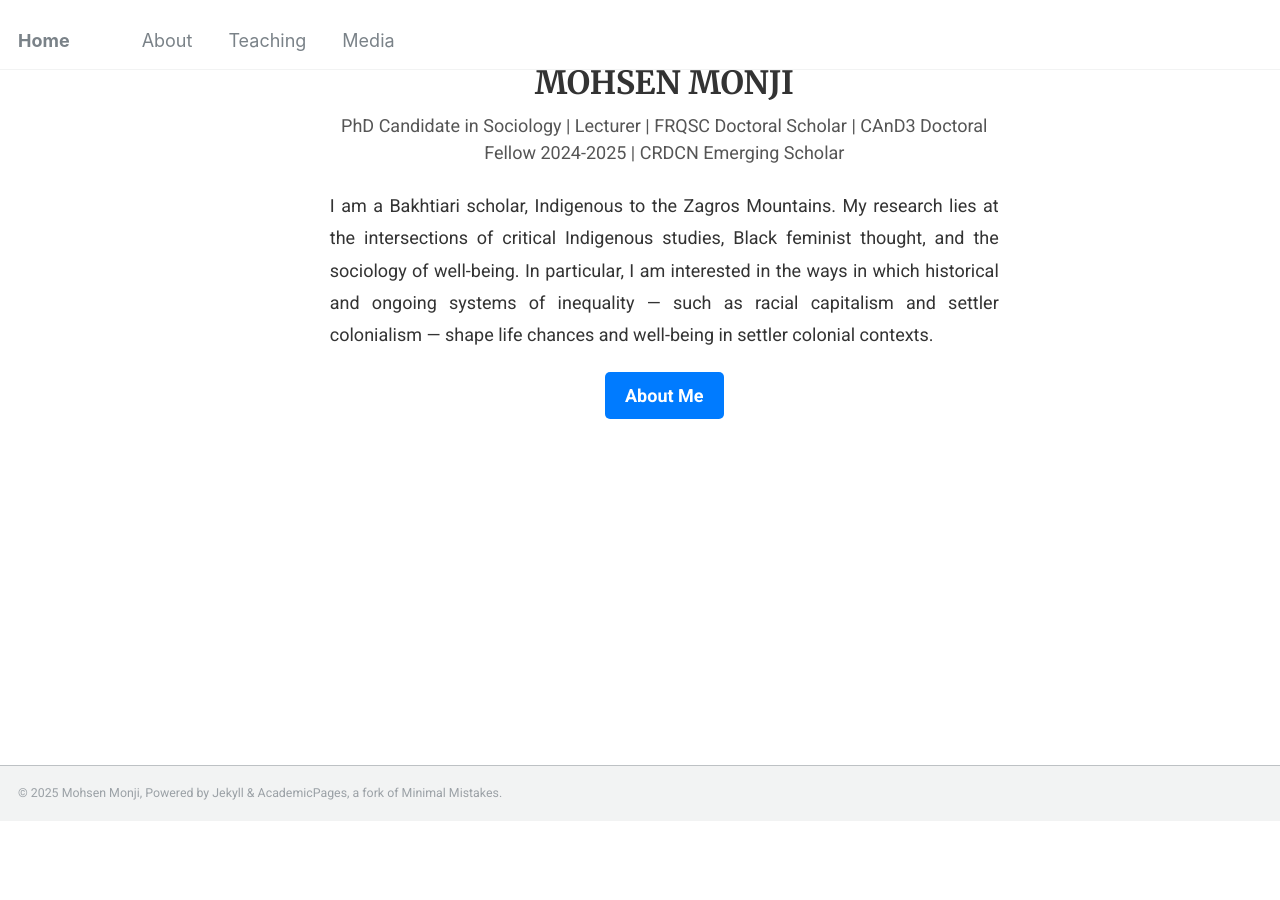
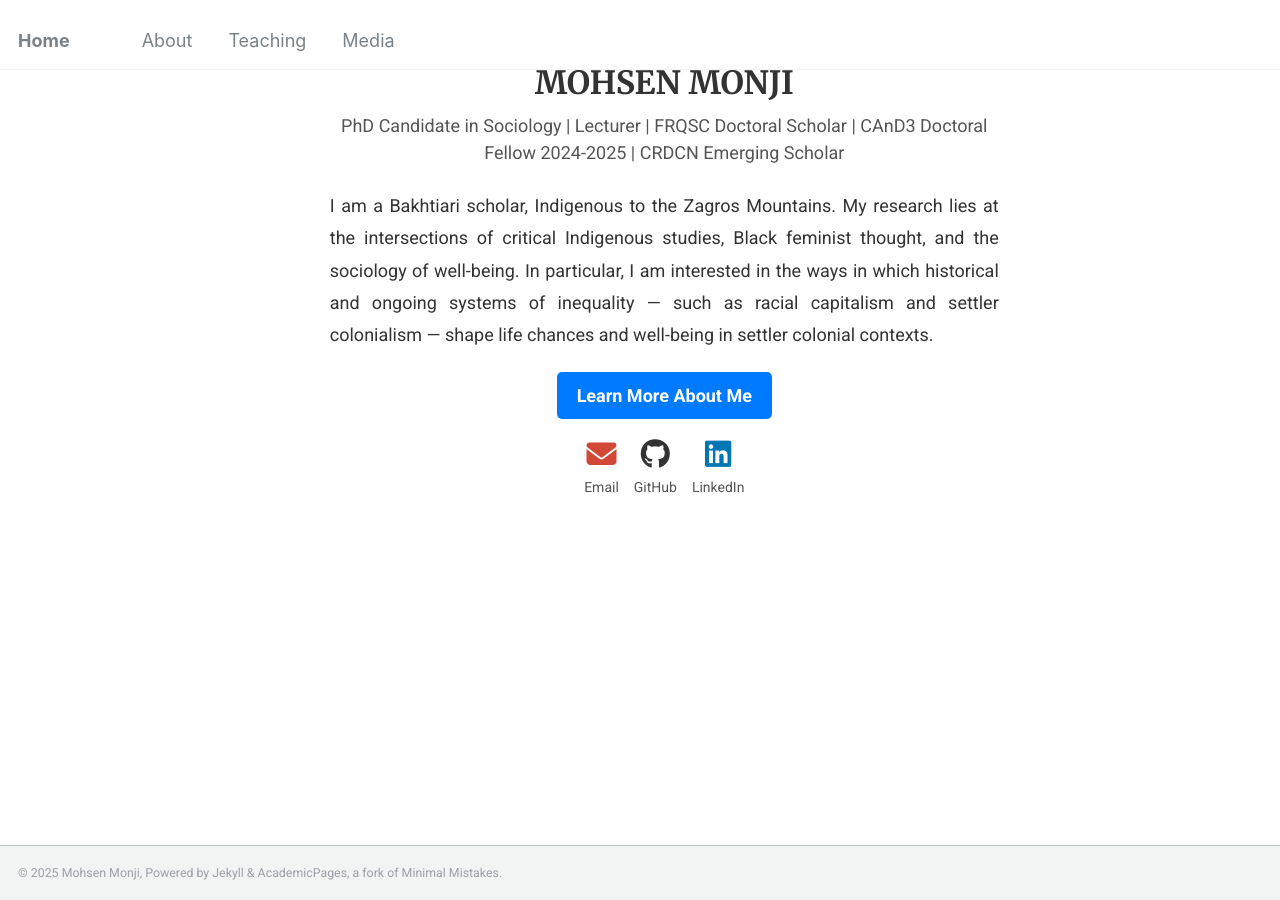
Before and after one commit to Mohsnmonji/mohsnmonji.github.io, a Jekyll site: the page built from _pages/front.md, in a window 1280 px wide and 900 px high, scrolled down 523 px. Built offline with Jekyll 4.4.1, drawn with Linux system fonts in a browser that asks for light colours; before the commit the page ends 1343 px from its top, so only the background shows below that.

Commit message:
Update front.md

```diff
--- a/_pages/front.md
+++ b/_pages/front.md
@@ -31,11 +31,37 @@ hide_avatar: true
   I am a Bakhtiari scholar, Indigenous to the Zagros Mountains. My research lies at the intersections of critical Indigenous studies, Black feminist thought, and the sociology of well-being. In particular, I am interested in the ways in which historical and ongoing systems of inequality — such as racial capitalism and settler colonialism — shape life chances and well-being in settler colonial contexts.
 </p>
 
-  <!-- Button -->
+<!-- Button -->
   <div style="margin-bottom:20px;">
     <a href="/about-me/"
        style="display:inline-block; padding:10px 20px; background-color:#007BFF;
               color:white; text-decoration:none; border-radius:5px; font-weight:bold;">
-       About Me
+      Learn More About Me
     </a>
   </div>
+
+  <!-- Social Media Links -->
+<div style="display:flex; justify-content:center; gap:15px; margin-bottom:20px; flex-wrap:wrap;">
+
+  <div style="text-align:center;">
+    <a href="mailto:mohsen.monji@concordia.ca" target="_blank" style="text-decoration:none;">
+      <i class="fas fa-envelope" style="color:#D14836; font-size:30px;"></i><br>
+      <span style="font-size:14px; color:#555;">Email</span>
+    </a>
+  </div>
+
+  <div style="text-align:center;">
+    <a href="https://github.com/Mohsnmonji" target="_blank" style="text-decoration:none;">
+      <i class="fab fa-github" style="color:#333; font-size:30px;"></i><br>
+      <span style="font-size:14px; color:#555;">GitHub</span>
+    </a>
+  </div>
+
+  <div style="text-align:center;">
+    <a href="https://www.linkedin.com/in/mohsen-monji-0a3a37269" target="_blank" style="text-decoration:none;">
+      <i class="fab fa-linkedin" style="color:#0077B5; font-size:30px;"></i><br>
+      <span style="font-size:14px; color:#555;">LinkedIn</span>
+    </a>
+  </div>
+
+</div>
```
